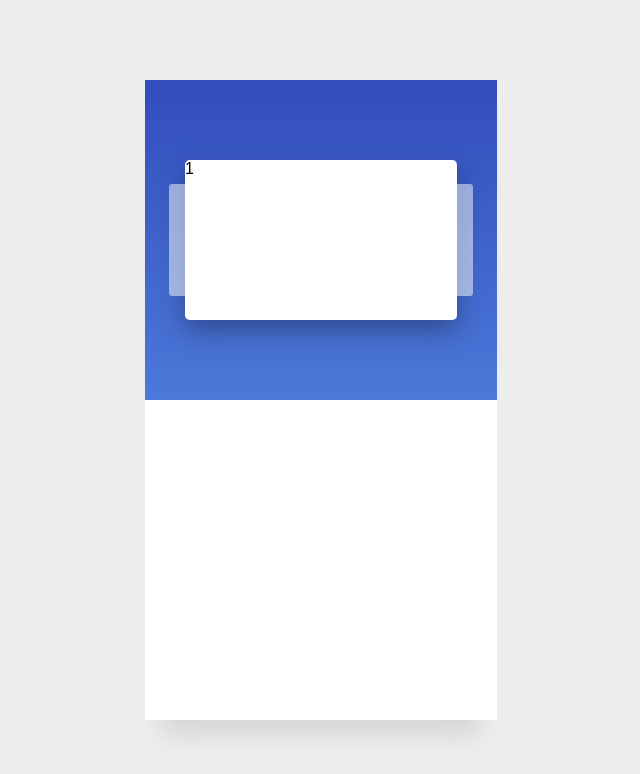
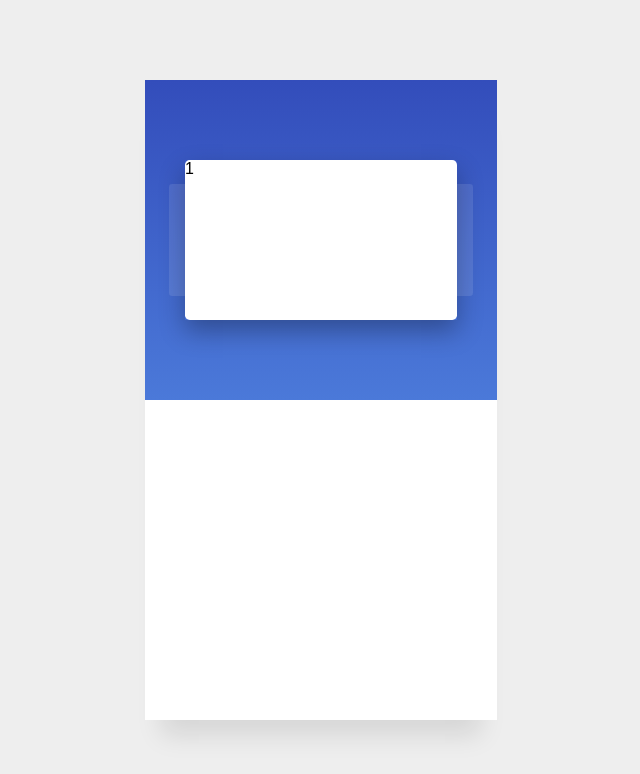
Before and after one commit to nzmikejp/JS-Payment-Form, a plain HTML site: page index.htm in a window 1280 px wide. Shown: the whole page, without its empty margins (319-959 px from the left). Drawn offline with nearby package versions, Linux system fonts and the light colour scheme; files that its build step writes are made by us from their sources.

Commit message:
Add files via upload

```diff
--- a/assets/css/style.scss
+++ b/assets/css/style.scss
@@ -54,13 +54,13 @@ $card-font: 'credit_cardregular', sans-serif;
         top: 50%;
         left: 0;
         transform: translate(-100%, -50%);
-        background-color: rgba(255,255,255,0.5);
+        background-color: rgba(255,255,255,0.1);
         border-radius: 0.2em 0 0 0.2em;
         cursor: pointer;
         transition: ease 0.3s all;
 
         &:hover {
-            background-color: rgba(255,255,255,0.6);
+            background-color: rgba(255,255,255,0.3);
         }
     }
 
@@ -71,16 +71,22 @@ $card-font: 'credit_cardregular', sans-serif;
         top: 50%;
         right: 0;
         transform: translate(100%, -50%);
-        background-color: rgba(255,255,255,0.5);
+        background-color: rgba(255,255,255,0.1);
         border-radius:0 0.2em 0.2em 0;
         cursor: pointer;
         transition: ease 0.3s all;
 
         &:hover {
-            background-color: rgba(255,255,255,0.6);
+            background-color: rgba(255,255,255,0.3);
         }
     }
 
+    .slides-wrapper {
+        width: 100%;
+        height: 100%;
+        border-radius: 0.3em;
+        position: relative;
+        overflow: hidden;
 
         .slides {
             width: 100%;
@@ -89,13 +95,13 @@ $card-font: 'credit_cardregular', sans-serif;
             top: 0;
             left: 0;
             display: flex;
-        overflow: hidden;
+            transition: ease 0.3s all;
 
             & > div {
                 flex: 0 0 100%;
                 height: 100%;
                 background-color: white;
-            border-radius: 0.3em;
             }
         }
     }
+}
```
Lines whose indentation alone changed are shown as unchanged.
